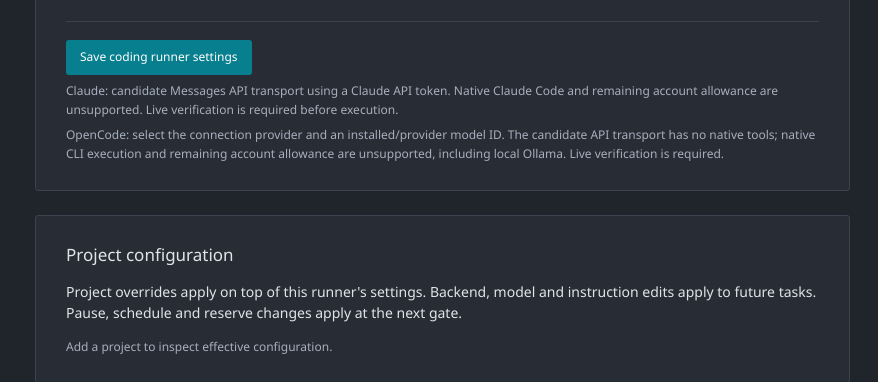
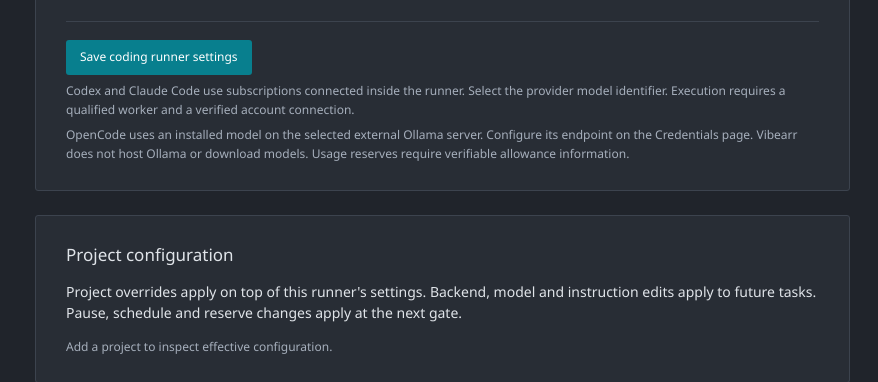
Before and after one commit to innateessence/nightly-queue, a Django app: page /coding-runners/1/ in a window 1280 px wide. Shown: the part 3391-3773 px from the top of the page, without its empty margins (402-1280 px from the left). Run offline with Django 4.2, Linux system fonts and the light colour scheme; data comes from the database, SQL or seed files in the repository; data that the repository does not hold is empty.

Commit message:
Describe current subscription and Ollama model connections

```diff
--- a/runner_control/templates/runner_control/_claude_models.html
+++ b/runner_control/templates/runner_control/_claude_models.html
@@ -4,6 +4,5 @@
   <option value="claude-haiku-5-5"></option>
   <option value="qwen3-coder:30b"></option>
 </datalist>
-<p class="field-hint">Claude: candidate Messages API transport using a Claude API token. Native Claude Code and remaining account allowance are unsupported. Live verification is required before execution.</p>
-
-<p class="field-hint">OpenCode: select the connection provider and an installed/provider model ID. The candidate API transport has no native tools; native CLI execution and remaining account allowance are unsupported, including local Ollama. Live verification is required.</p>
+<p class="field-hint">Codex and Claude Code use subscriptions connected inside the runner. Select the provider model identifier. Execution requires a qualified worker and a verified account connection.</p>
+<p class="field-hint">OpenCode uses an installed model on the selected external Ollama server. Configure its endpoint on the Credentials page. Vibearr does not host Ollama or download models. Usage reserves require verifiable allowance information.</p>
```
